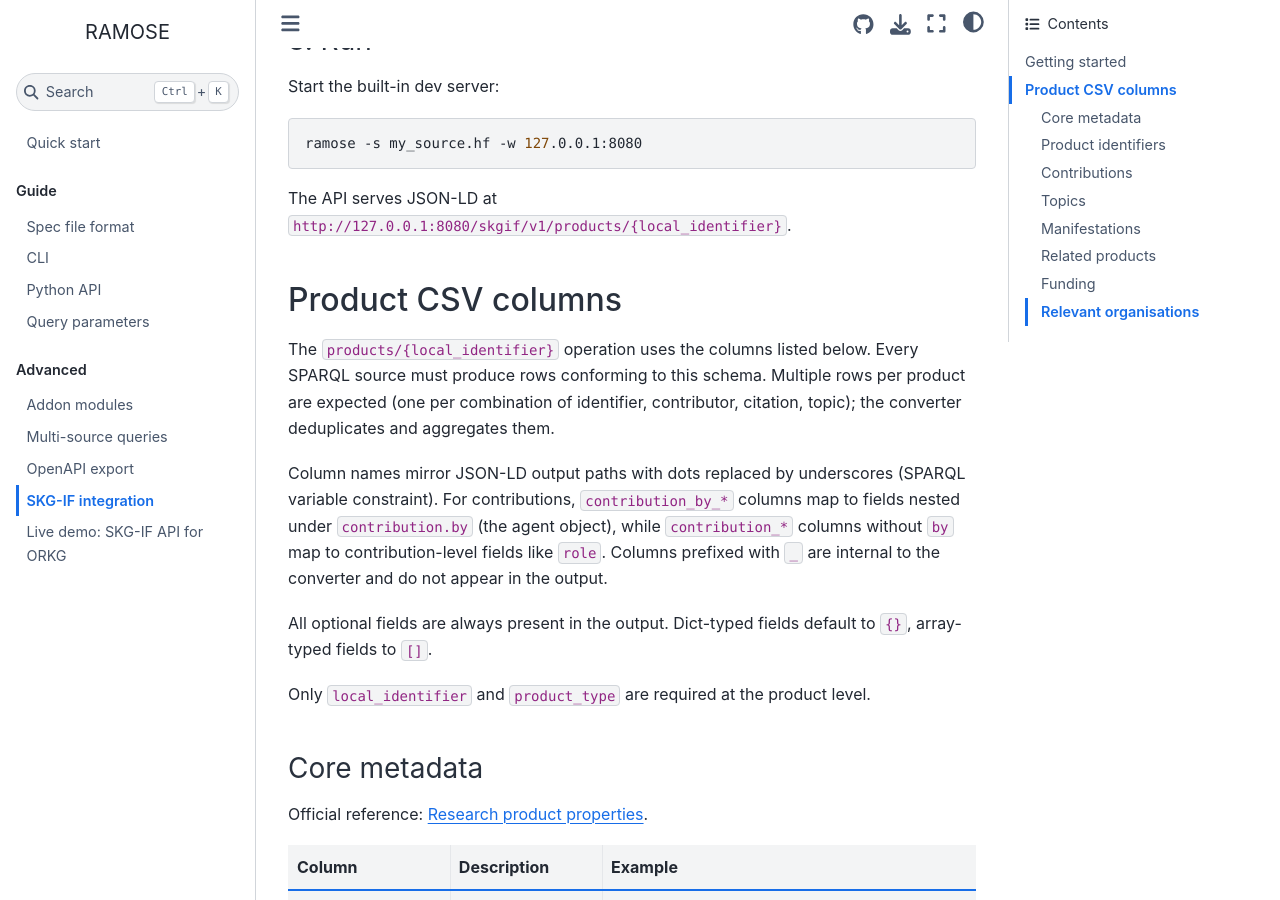
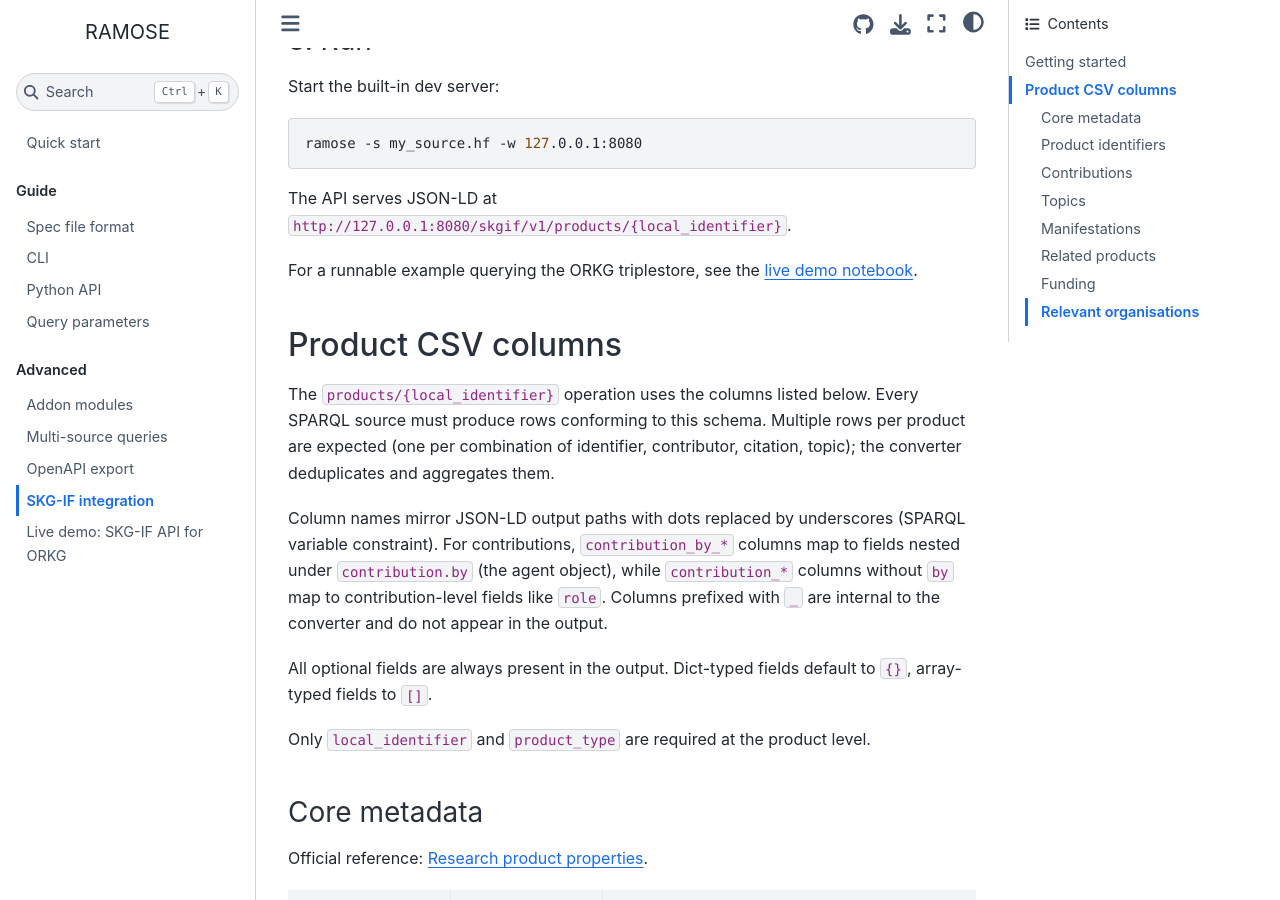
Before and after one commit to opencitations/ramose, a Jupyter Book: the page built from docs/08-skgif.md, in a window 1280 px wide and 900 px high, scrolled down 1262 px. Built offline with Jupyter Book 1.0.4 settings and Sphinx 7.4.7 and the Sphinx Book theme 1.1.4, drawn with Linux system fonts in a browser that asks for light colours.

````diff
--- a/docs/08-skgif.md
+++ b/docs/08-skgif.md
@@ -62,6 +62,8 @@
 ```
 
 The API serves JSON-LD at `http://127.0.0.1:8080/skgif/v1/products/{local_identifier}`.
+
+For a runnable example querying the ORKG triplestore, see the [live demo notebook](09-demo-skgif.ipynb).
 
 ## Product CSV columns
 
--- a/docs/_config.yml
+++ b/docs/_config.yml
@@ -14,7 +14,6 @@
 
 launch_buttons:
   colab_url: "https://colab.research.google.com"
-  binderhub_url: "https://mybinder.org"
 
 repository:
   url: https://github.com/opencitations/ramose
````
Also changed, not shown: docs/09-demo-skgif.ipynb.
